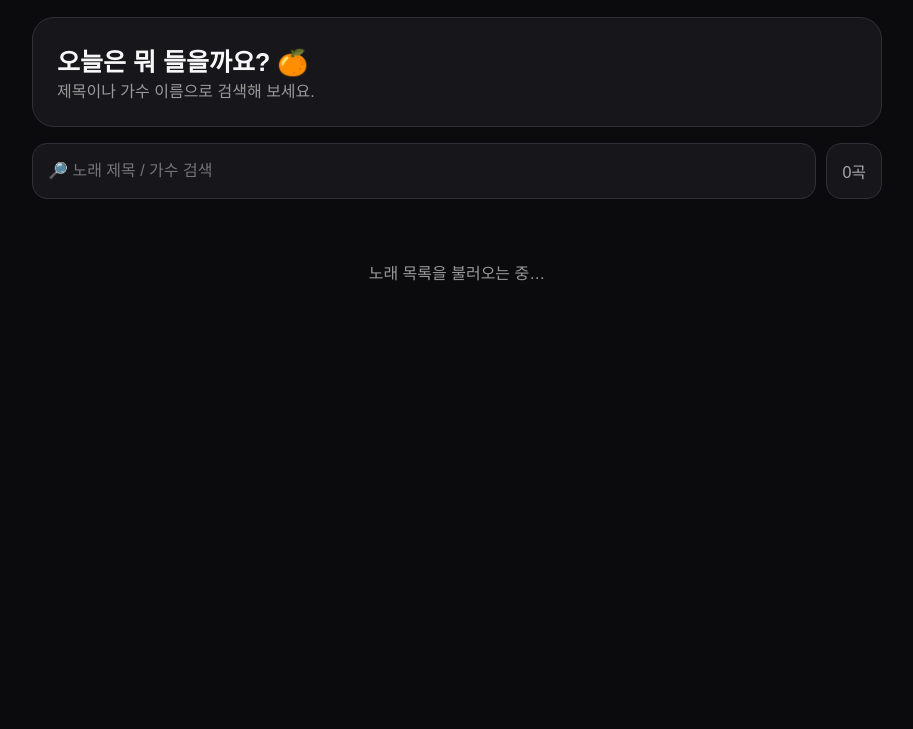
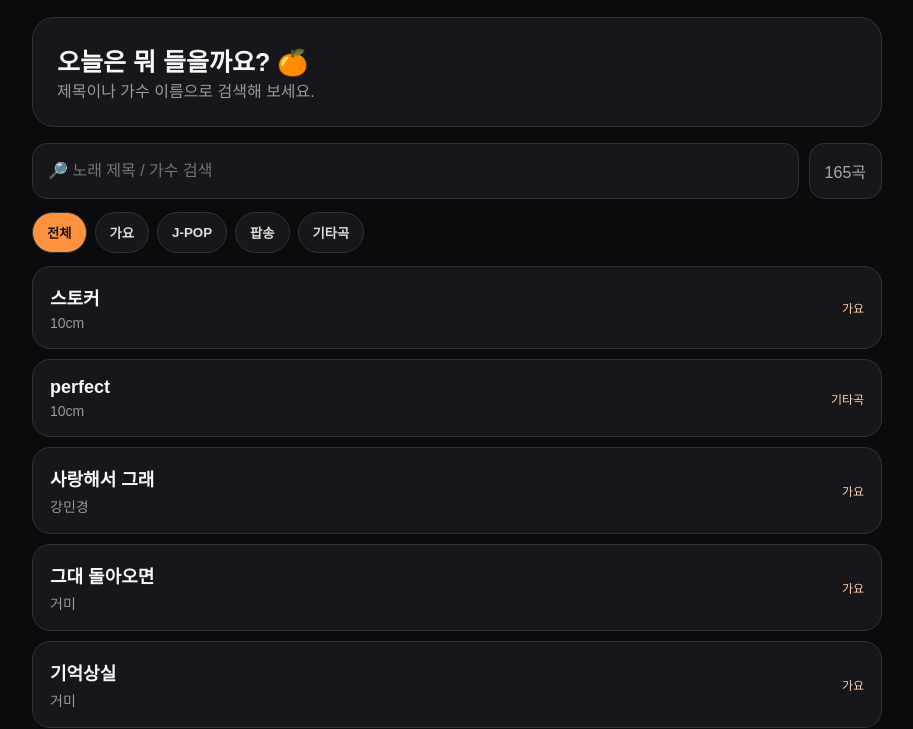
Before and after one commit to dbstnqls812-art/gyulsong-list, a plain HTML site: page index.html in a window 1280 px wide. Shown: the part 82-811 px from the top of the page, without its empty margins (183-1096 px from the left). Drawn offline with Linux system fonts and the light colour scheme.

Commit message:
Update index.html

```diff
--- a/index.html
+++ b/index.html
@@ -4,7 +4,6 @@
 <meta charset="utf-8">
 <meta name="viewport" content="width=device-width,initial-scale=1">
 <title>귤송 Song List</title>
-
 <style>
 body{margin:0;background:#0b0b0d;color:#f7f7f8;font-family:Arial,"Noto Sans KR",sans-serif}
 .w{max-width:850px;margin:auto;padding:20px}
@@ -29,10 +28,8 @@ input{flex:1;padding:15px;border-radius:15px;color:white;font-size:16px}
 .msg{text-align:center;color:#999;padding:35px}
 </style>
 </head>
-
 <body>
 <main class="w">
-
   <div class="head">
     <div class="logo">🍊</div>
     <div>
@@ -54,35 +51,108 @@ input{flex:1;padding:15px;border-radius:15px;color:white;font-size:16px}
   <div id="chips" class="chips"></div>
   <div id="msg" class="msg">노래 목록을 불러오는 중…</div>
   <div id="list" class="list"></div>
-
 </main>
 
 <script>
-const cats=["전체","가요","J-POP","팝송","기타곡"];
-let songs=[];
-let active="전체";
+const cats = ["전체","가요","J-POP","팝송","기타곡"];
+let songs = [];
+let active = "전체";
 
-const q=document.getElementById("q");
-const n=document.getElementById("n");
-const list=document.getElementById("list");
-const chips=document.getElementById("chips");
-const msg=document.getElementById("msg");
+const q = document.getElementById("q");
+const n = document.getElementById("n");
+const list = document.getElementById("list");
+const chips = document.getElementById("chips");
+const msg = document.getElementById("msg");
 
-function e(s){
-  let d=document.createElement("div");
-  d.textContent=s;
+function esc(s){
+  const d = document.createElement("div");
+  d.textContent = s || "";
   return d.innerHTML;
 }
 
-function buttons(){
-  chips.innerHTML="";
-  cats.forEach(c=>{
-    let b=document.createElement("button");
-    b.className="chip"+(c==active?" on":"");
-    b.textContent=c;
-    b.onclick=()=>{
-      active=c;
-      buttons();
+function makeButtons(){
+  chips.innerHTML = "";
+  cats.forEach(function(c){
+    const b = document.createElement("button");
+    b.className = "chip" + (c === active ? " on" : "");
+    b.textContent = c;
+    b.addEventListener("click", function(){
+      active = c;
+      makeButtons();
       draw();
-    };
+    });
     chips.appendChild(b);
+  });
+}
+
+function draw(){
+  const x = q.value.toLowerCase();
+
+  const filtered = songs
+    .filter(function(s){
+      const categoryOK = active === "전체" || s.c === active;
+      const searchOK =
+        !x ||
+        s.t.toLowerCase().includes(x) ||
+        s.a.toLowerCase().includes(x);
+      return categoryOK && searchOK;
+    })
+    .sort(function(a,b){
+      const byArtist = a.a.localeCompare(b.a, "ko");
+      if(byArtist !== 0) return byArtist;
+      return a.t.localeCompare(b.t, "ko");
+    });
+
+  n.textContent = filtered.length + "곡";
+  list.innerHTML = "";
+
+  if(filtered.length === 0){
+    msg.style.display = "block";
+    msg.textContent = songs.length ? "검색 결과가 없어요 🥲" : "노래 목록이 비어 있어요.";
+  } else {
+    msg.style.display = "none";
+  }
+
+  filtered.forEach(function(s){
+    const d = document.createElement("div");
+    d.className = "song";
+    d.innerHTML =
+      '<div><div class="title">' + esc(s.t) +
+      '</div><div class="artist">' + esc(s.a) +
+      '</div></div><div class="tag">' + esc(s.c) + '</div>';
+    list.appendChild(d);
+  });
+}
+
+makeButtons();
+
+fetch("./songs.txt?ts=" + Date.now(), {cache:"no-store"})
+  .then(function(r){
+    if(!r.ok) throw new Error("HTTP " + r.status);
+    return r.text();
+  })
+  .then(function(text){
+    songs = text
+      .split(/\r?\n/)
+      .map(function(v){ return v.trim(); })
+      .filter(function(v){ return v && !v.startsWith("#"); })
+      .map(function(v){
+        const p = v.split("|").map(function(z){ return z.trim(); });
+        return {t:p[0] || "", a:p[1] || "", c:p[2] || ""};
+      })
+      .filter(function(s){
+        return s.t && s.a && cats.includes(s.c);
+      });
+
+    draw();
+  })
+  .catch(function(err){
+    console.error(err);
+    msg.style.display = "block";
+    msg.textContent = "songs.txt를 불러오지 못했어요.";
+  });
+
+q.addEventListener("input", draw);
+</script>
+</body>
+</html>
```
Lines whose indentation alone changed are shown as unchanged.
